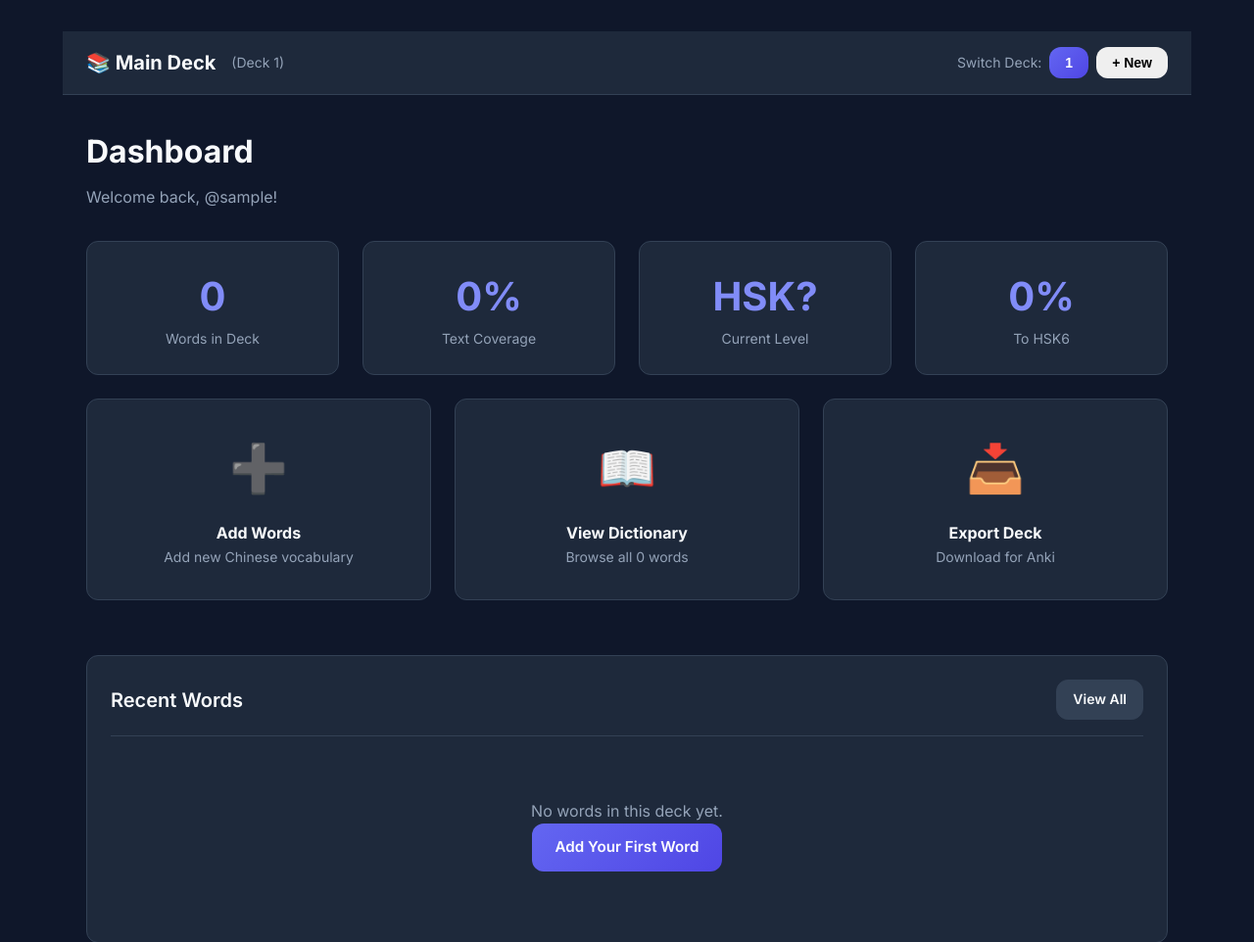
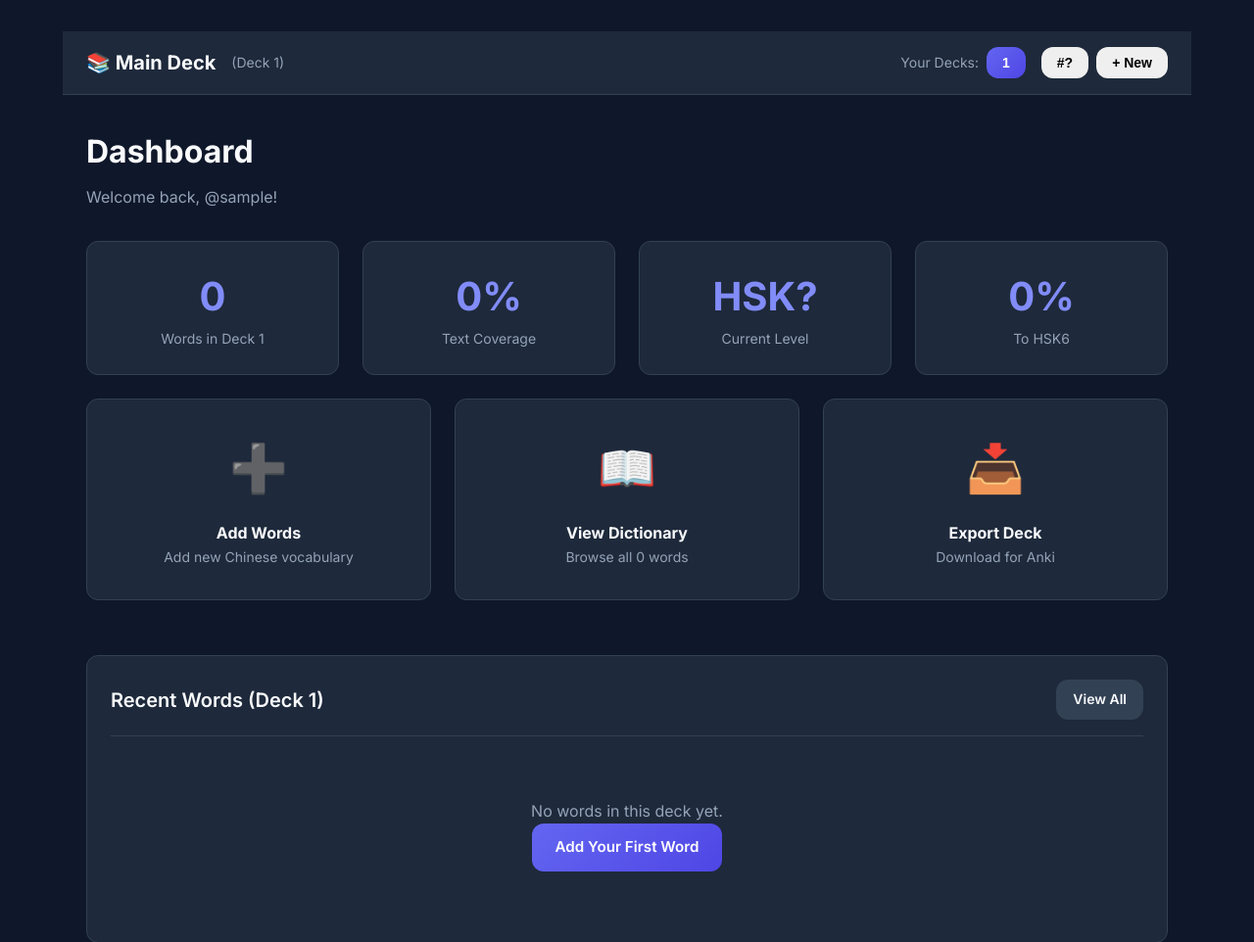
Before and after one commit to havliksimon/anki-card-creator, a Flask app: page /dashboard in a window 1280 px wide. Shown: the part 73-1035 px from the top of the page at 98% size. Run offline with Flask 3, Linux system fonts and the light colour scheme; a user stored in the database is signed in; tables that the repository leaves empty hold one stand-in row (values such as "Sample post").

Commit message:
Fix deck switching: show all decks in top bar, improve deck detection
- get_user_decks() now detects decks from both user_decks table AND words table
- Shows all decks (1, 3, 4, 5, etc.) in the top bar for easy switching
- Added 'All Your Decks' section on dashboard for visual deck switching
- Added quick switch button (#?) to jump to any deck number
- Improved empty deck messaging
- Deck buttons now show on all pages consistently

```diff
--- a/src/models/deck_manager.py
+++ b/src/models/deck_manager.py
@@ -28,7 +28,9 @@ class DeckManager:
         pass
 
     def get_user_decks(self, user_id: str) -> List[Dict]:
-        """Get all decks for a user."""
+        """Get all decks for a user - includes decks with words and user_decks entries."""
+        decks = {}
+
         if not self._client:
             # Fallback: return default deck
             return [{
@@ -39,26 +41,59 @@ class DeckManager:
             }]
 
         try:
-            response = self._client.get(
-                f"/user_decks?user_id=eq.{user_id}&order=deck_number.asc"
-            )
-            data = response.json()
-            # Ensure we return a list of dicts
-            if isinstance(data, list):
-                # Validate each item is a dict
-                valid_decks = []
-                for d in data:
-                    if isinstance(d, dict) and 'deck_id' in d:
-                        valid_decks.append(d)
-                if valid_decks:
-                    return valid_decks
-            # If no valid decks found, return default
-            return [{
-                'deck_id': f'{user_id}-1',
-                'user_id': user_id,
-                'deck_number': 1,
-                'label': 'Main Deck'
-            }]
+            # Method 1: Get decks from user_decks table
+            try:
+                response = self._client.get(
+                    f"/user_decks?user_id=eq.{user_id}&order=deck_number.asc"
+                )
+                data = response.json()
+                if isinstance(data, list):
+                    for d in data:
+                        if isinstance(d, dict) and 'deck_id' in d:
+                            deck_num = d.get('deck_number', 1)
+                            decks[deck_num] = d
+            except Exception as e:
+                current_app.logger.warning(f"Could not fetch user_decks: {e}")
+
+            # Method 2: Get decks that have words (check words table)
+            try:
+                # Get all unique user_ids from words table that start with this user's ID
+                # This catches decks like USERID-1, USERID-3, etc.
+                response = self._client.get(
+                    f"/words?user_id=like.{user_id}-*&select=user_id"
+                )
+                data = response.json()
+                if isinstance(data, list):
+                    for word in data:
+                        word_user_id = word.get('user_id', '')
+                        # Parse deck number from user_id-decknumber format
+                        if word_user_id.startswith(f"{user_id}-"):
+                            try:
+                                deck_num = int(word_user_id.split('-')[-1])
+                                if deck_num not in decks:
+                                    decks[deck_num] = {
+                                        'deck_id': word_user_id,
+                                        'user_id': user_id,
+                                        'deck_number': deck_num,
+                                        'label': f'Deck {deck_num}'
+                                    }
+                            except (ValueError, IndexError):
+                                pass
+            except Exception as e:
+                current_app.logger.warning(f"Could not fetch words decks: {e}")
+
+            # Ensure deck 1 always exists
+            if 1 not in decks:
+                decks[1] = {
+                    'deck_id': f'{user_id}-1',
+                    'user_id': user_id,
+                    'deck_number': 1,
+                    'label': 'Main Deck'
+                }
+
+            # Return sorted by deck number
+            return [decks[num] for num in sorted(decks.keys())]
+
         except Exception as e:
             current_app.logger.error(f"Error getting user decks: {e}")
             # Return default deck on error
--- a/templates/dashboard.html
+++ b/templates/dashboard.html
@@ -11,16 +11,20 @@
             <span style="color: var(--text-secondary); font-size: 0.875rem;">(Deck {{ deck_number }})</span>
         </div>
 
-        <div style="display: flex; gap: 0.5rem; align-items: center;">
-            <span style="color: var(--text-secondary); font-size: 0.875rem;">Switch Deck:</span>
-            {% for d in decks %}
+        <div style="display: flex; gap: 0.5rem; align-items: center; flex-wrap: wrap;">
+            <span style="color: var(--text-secondary); font-size: 0.875rem;">Your Decks:</span>
+            {% for d in decks|sort(attribute='deck_number') %}
                 {% set d_num = d.deck_number %}
                 <form method="POST" action="{{ url_for('main.switch_deck', deck_number=d_num) }}" style="display: inline;">
                     <button type="submit" class="btn btn-sm {% if deck_number == d_num %}btn-primary{% else %}btn-secondary{% endif %}">{{ d_num }}</button>
                 </form>
             {% endfor %}
 
-            <!-- Create New Deck Button -->
+            <!-- Quick Switch to Any Deck -->
+            <form method="POST" action="{{ url_for('main.switch_deck', deck_number=1) }}" style="display: inline; margin-left: 0.5rem;" onsubmit="event.preventDefault(); var num = prompt('Switch to deck number:'); if(num && !isNaN(num)) { this.action = this.action.replace('/1', '/' + num); this.submit(); }">
+                <button type="submit" class="btn btn-sm btn-success" title="Switch to any deck">#?</button>
+            </form>
+
             <button onclick="document.getElementById('new-deck-modal').style.display='block'" class="btn btn-sm btn-success">+ New</button>
         </div>
     </div>
@@ -34,7 +38,7 @@
     <div class="grid grid-4">
         <div class="card stat-card">
             <div class="stat-value">{{ total_count }}</div>
-            <div class="stat-label">Words in Deck</div>
+            <div class="stat-label">Words in Deck {{ deck_number }}</div>
         </div>
         <div class="card stat-card">
             <div class="stat-value">{{ "%.0f"|format(coverage) }}%</div>
@@ -49,6 +53,29 @@
             <div class="stat-label">To HSK6</div>
         </div>
     </div>
+
+    <!-- All Decks Summary -->
+    {% if decks|length > 1 %}
+    <div class="card" style="margin-bottom: 2rem;">
+        <div class="card-header">
+            <h3 class="card-title">All Your Decks</h3>
+        </div>
+        <div style="padding: 1rem;">
+            <div style="display: flex; gap: 1rem; flex-wrap: wrap;">
+                {% for d in decks|sort(attribute='deck_number') %}
+                <form method="POST" action="{{ url_for('main.switch_deck', deck_number=d.deck_number) }}" style="display: inline;">
+                    <button type="submit" class="btn {% if deck_number == d.deck_number %}btn-primary{% else %}btn-secondary{% endif %}" style="min-width: 100px;">
+                        Deck {{ d.deck_number }}
+                        {% if d.label and d.label != 'Deck ' + d.deck_number|string %}
+                            <br><small style="font-size: 0.75rem; opacity: 0.8;">{{ d.label }}</small>
+                        {% endif %}
+                    </button>
+                </form>
+                {% endfor %}
+            </div>
+        </div>
+    </div>
+    {% endif %}
 
     <!-- Quick Actions -->
     <div class="grid grid-3" style="margin-bottom: 2rem;">
@@ -74,7 +101,7 @@
     <!-- Recent Words with Preview -->
     <div class="card">
         <div class="card-header" style="display: flex; justify-content: space-between; align-items: center;">
-            <h3 class="card-title">Recent Words</h3>
+            <h3 class="card-title">Recent Words (Deck {{ deck_number }})</h3>
             <a href="{{ url_for('main.dictionary') }}" class="btn btn-secondary btn-sm">View All</a>
         </div>
 
```
Also changed, not shown: templates/dictionary.html (+13 -8 lines).
